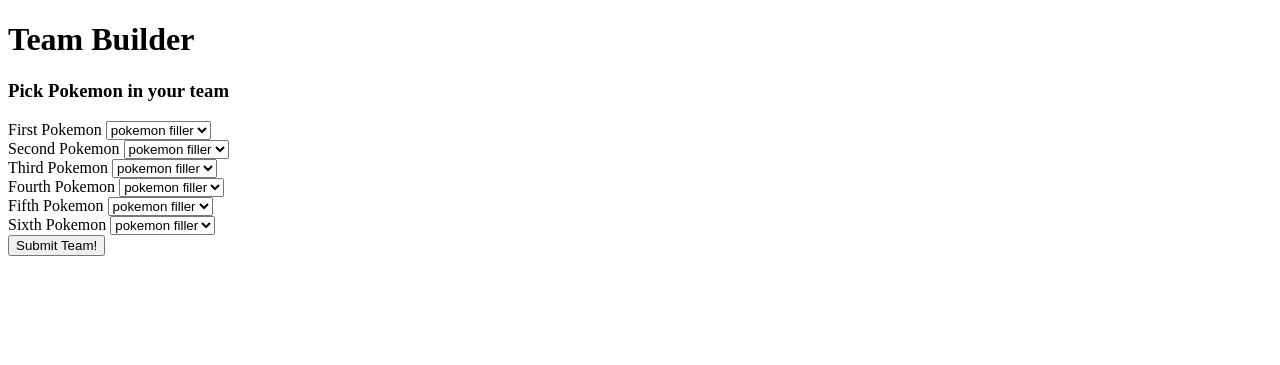
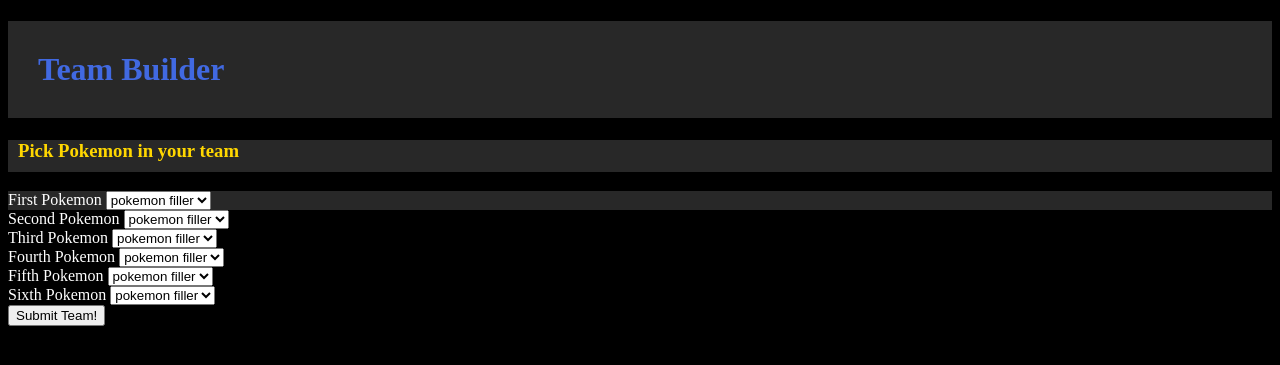
Before and after one commit to brando-squire/Hack_Pokedex_app, a Django app: template pokeSite/pokedex/templates/pokedex/index.html in a window 1280 px wide. Shown: the top 365 px of the page. Run offline with Django 3.2, Linux system fonts and the light colour scheme; the template is opened without the code that fills it, so the values that code supplies are empty.

Commit message:
added a bit of css, but I'm going to bed now.

```diff
--- a/pokeSite/pokedex/static/pokedex/style.css
+++ b/pokeSite/pokedex/static/pokedex/style.css
@@ -1,4 +1,24 @@
 h1{
     display: flex;
-    align-items: center;
+    flex-direction: center;
+    color: royalblue;
+    padding: 30px;
+    background-color: rgb(40, 40, 40);
 }
+
+h3{
+    display: flex;
+    color: gold;
+    padding-bottom: 10px;
+    padding-right: 10px;
+    padding-left: 10px;
+    background-color: rgb(40, 40, 40);
+}
+
+label{
+    color: white;
+}
+
+.pokepicker{
+    background-color: rgb(40, 40, 40);
+}
--- a/pokeSite/pokedex/templates/pokedex/index.html
+++ b/pokeSite/pokedex/templates/pokedex/index.html
@@ -9,7 +9,7 @@
         <title>Pokemon Team Creater</title>
         <style>
             body {
-                background-color: white;
+                background-color: black;
             }
         </style>
     </head>
@@ -17,7 +17,7 @@
     <body>
         <h1>Team Builder</h1>
         <h3>Pick Pokemon in your team</h3>
-        <div>
+        <div class="pokepicker">
             <label>First Pokemon</label>
             <select id="select0" name="pokemon0">
                 <option value="filler">pokemon filler</option>
```
